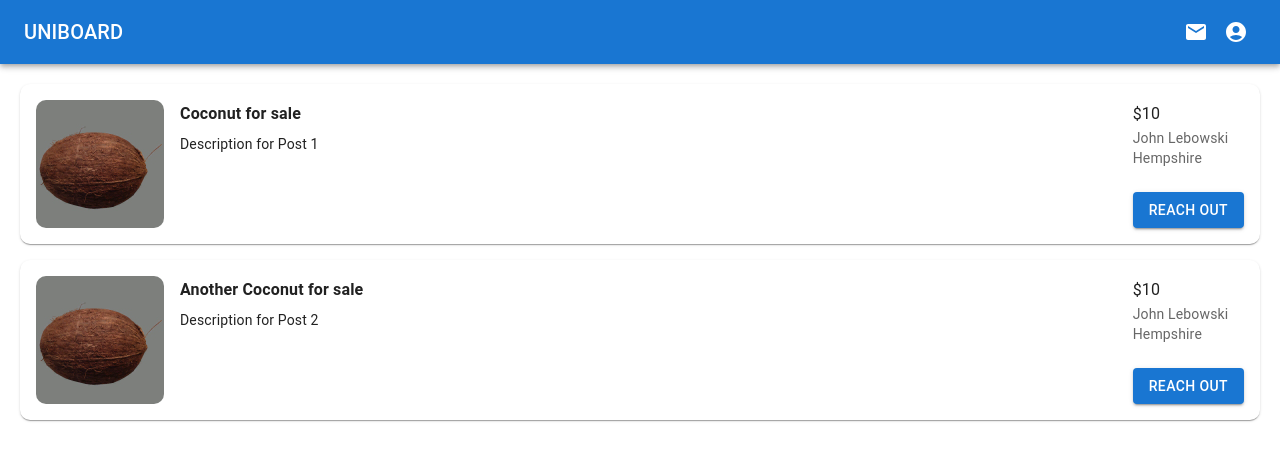
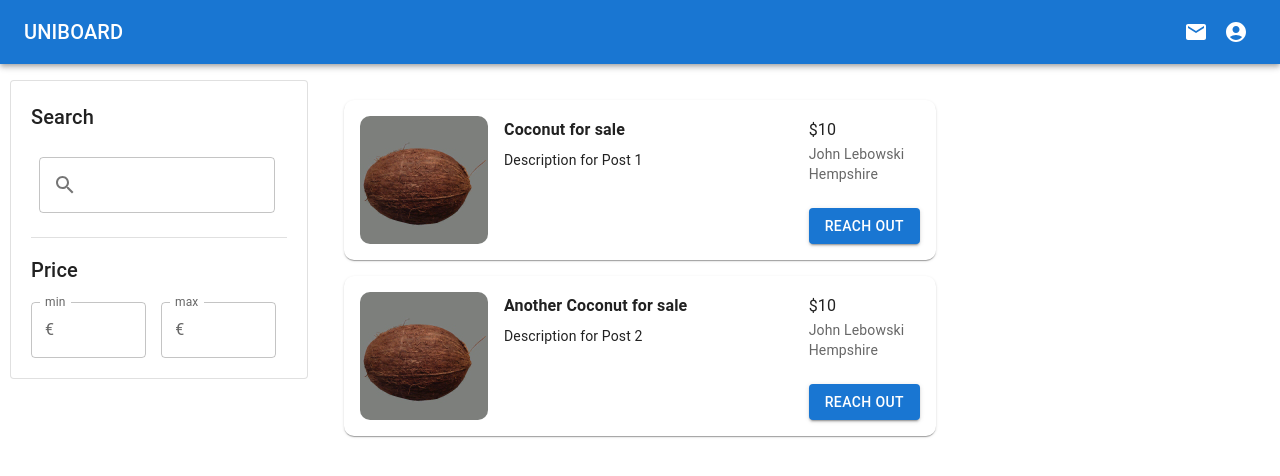
Before and after one commit to arturdenderski/uni-board, a React (Create React App) app: page /search-page in a window 1280 px wide. Shown: the top 476 px of the page. Built offline with nearby package versions, Linux system fonts and the light colour scheme.

Commit message:
post filters visual part

```diff
--- a/src/views/SearchPage.js
+++ b/src/views/SearchPage.js
@@ -1,9 +1,17 @@
 import React from 'react';
+import {
+  Divider,
+  Typography,
+  Grid,
+  Stack,
+  TextField,
+  InputAdornment,
+  Paper,
+} from '@mui/material';
+import Navbar from '../components/Navbar';
 import PostMini from '../components/PostMini';
-import { Stack } from '@mui/material';
-import Navbar from '../components/Navbar';
+import SearchIcon from '@mui/icons-material/Search';
 
-function SearchPage() {
 const posts = [
   {
     id: 1,
@@ -26,9 +34,66 @@ function SearchPage() {
   // Add more posts as needed
 ];
 
+function SearchPage() {
   return (
+    <Grid container spacing={2}>
+      {/* Navbar */}
+      <Grid item xs={12}>
+        <Navbar />
+      </Grid>
+
+      {/* Filters Menu */}
+      <Grid item xs={3}>
+        <Paper elevation={2} variant="outlined" sx={{ marginLeft: '10px' }}>
+          <Stack
+            direction="column"
+            spacing={2}
+            sx={{ padding: '10px', margin: '10px' }}
+          >
+            <Typography variant="h6">Search</Typography>
             <div>
-      <Navbar />
+              <TextField
+                sx={{ m: 1, width: '92%' }}
+                InputProps={{
+                  startAdornment: (
+                    <InputAdornment position="start">
+                      <SearchIcon />
+                    </InputAdornment>
+                  ),
+                }}
+              />
+            </div>
+
+            <Divider></Divider>
+            <Typography variant="h6">Price</Typography>
+            <Grid direction="row" container>
+              <TextField
+                label="min"
+                variant="outlined"
+                InputProps={{
+                  startAdornment: (
+                    <InputAdornment position="start">€</InputAdornment>
+                  ),
+                }}
+                sx={{ width: '45%', paddingRight: '15px' }}
+              />
+              <TextField
+                label="max"
+                variant="outlined"
+                InputProps={{
+                  startAdornment: (
+                    <InputAdornment position="start">€</InputAdornment>
+                  ),
+                }}
+                sx={{ width: '45%' }}
+              />
+            </Grid>
+          </Stack>
+        </Paper>
+      </Grid>
+
+      {/* Offer List */}
+      <Grid item xs={6}>
         <Stack container spacing={2} style={{ padding: '20px' }}>
           {posts.map((post) => (
             <PostMini
@@ -42,7 +107,8 @@ function SearchPage() {
             />
           ))}
         </Stack>
-    </div>
+      </Grid>
+    </Grid>
   );
 }
 
```
Lines whose indentation alone changed are shown as unchanged.
